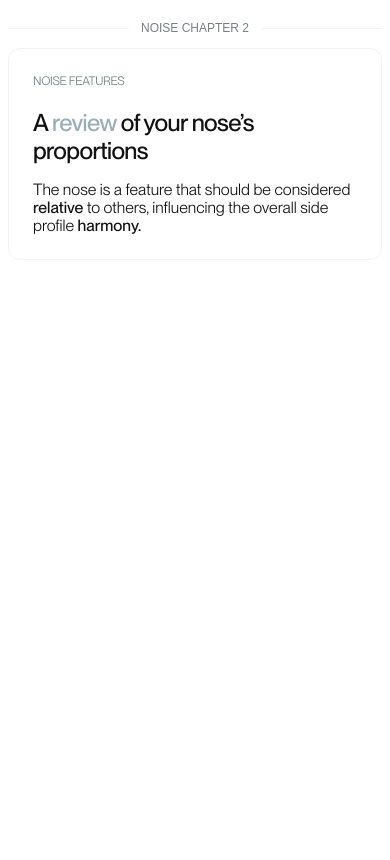
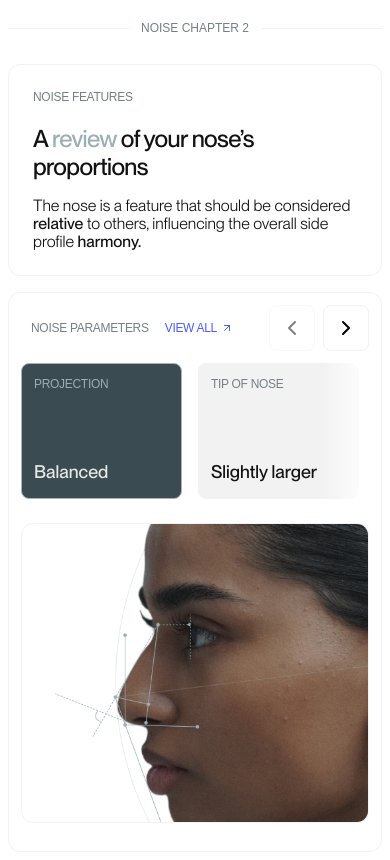
Before and after one commit to omarouhra/QOVES-FE-TEST, a Next.js app: page / in a window 390 px wide. Built offline with nearby package versions, Linux system fonts and the light colour scheme.

Commit message:
feat: carousel

```diff
--- a/package.json
+++ b/package.json
@@ -9,9 +9,10 @@
     "lint": "next lint"
   },
   "dependencies": {
+    "lucide-react": "^0.477.0",
+    "next": "15.2.0",
     "react": "^19.0.0",
-    "react-dom": "^19.0.0",
-    "next": "15.2.0"
+    "react-dom": "^19.0.0"
   },
   "devDependencies": {
     "typescript": "^5",
--- a/src/app/page.tsx
+++ b/src/app/page.tsx
@@ -1,6 +1,12 @@
+import Carousel from "@/components/carousel/Carousel";
+import Image from "next/image";
+import noiseImage from "../../public/noise.png";
+import { CircleAlert } from "lucide-react";
+import Link from "next/link";
+
 export default function Home() {
   return (
-    <section>
+    <section className="space-y-4">
       {/* Header */}
       <section className="flex items-center justify-between space-x-3 py-3">
         <hr className="h-px w-full text-[#F2F2F2]" />
@@ -10,9 +16,9 @@ export default function Home() {
         <hr className="h-px w-full text-[#F2F2F2]" />
       </section>
 
-      {/* Nose Features */}
+      {/* Noise Features */}
       <section className="border border-[#F2F2F2] p-6 rounded-xl space-y-5">
-        <p className=" font-zagma text-[#758084] uppercase text-xs tracking-tight">
+        <p className=" font-mono text-[#758084] uppercase text-xs tracking-tight">
           Noise features
         </p>
         <div className="space-y-4">
@@ -30,12 +36,16 @@ export default function Home() {
       </section>
 
       {/* Container */}
+      <section className="border border-[#F2F2F2] rounded-xl space-y-4 p-3">
+        {/* Carousel */}
+        <section>
+          <Carousel />
+        </section>
 
-      <section>
-        {/* Carousel */}
-        <section></section>
         {/* Image */}
-        <section></section>
+        <section className="w-full h-[300px] md:h-[590px] relative rounded-xl border border-[#F2F2F2] overflow-hidden md:col-span-2 lg:row-span-2 lg:col-span-1 lg:col-start-2 bg-white">
+          <Image src={noiseImage} alt="noise image" fill objectFit="cover" />
+        </section>
 
         {/* Explanation */}
         <section></section>
--- /dev/null
+++ b/src/components/carousel/Card.tsx
@@ -0,0 +1,38 @@
+import React from "react";
+import { cn } from "../../../utils/cn";
+
+interface CardProps {
+  title: string;
+  subtitle: string;
+  variant?: "default" | "highlighted";
+}
+export const Card = ({ title, subtitle, variant = "default" }: CardProps) => {
+  return (
+    <div
+      className={cn(
+        "p-3 h-[136px] min-w-[161px] md:min-w-[221px] border  rounded-lg flex flex-col justify-between text-left cursor-pointer duration-300",
+        variant === "highlighted"
+          ? "bg-[#3A4B51] border-[#B0B0B0]"
+          : "bg-[#F2F2F2] border-[#F2F2F2]"
+      )}
+    >
+      <p
+        className={cn(
+          "text-[#9AAEB5] uppercase text-xs tracking-tight font-mono",
+
+          variant === "highlighted" ? "text-[#9AAEB5] " : "text-[#758084]"
+        )}
+      >
+        {subtitle}
+      </p>
+      <h2
+        className={cn(
+          "text-lg md:text-2xl font-semibold",
+          variant === "highlighted" ? "text-[#E8E8E8]" : "text-[#121212]"
+        )}
+      >
+        {title}
+      </h2>
+    </div>
+  );
+};
--- /dev/null
+++ b/src/components/carousel/Carousel.tsx
@@ -0,0 +1,182 @@
+"use client";
+
+import { useRef, useState } from "react";
+import { ArrowUpRight, ChevronLeft, ChevronRight } from "lucide-react";
+import { Card } from "./Card";
+import { cn } from "../../../utils/cn";
+import Link from "next/link";
+
+const carouselCards = [
+  { subtitle: "PROJECTION", title: "Balanced" },
+  { subtitle: "TIP OF NOSE", title: "Slightly larger" },
+  { subtitle: "TIP OF NOSE", title: "Slightly larger" },
+  { subtitle: "TIP OF NOSE", title: "Slightly larger" },
+  { subtitle: "BRIDGE", title: "Narrow" },
+  { subtitle: "NOSTRILS", title: "Balanced" },
+];
+
+const Carousel = () => {
+  const [activeIndex, setActiveIndex] = useState(0);
+  const containerRef = useRef<HTMLDivElement>(null);
+
+  const ensureCardVisible = (index: number) => {
+    if (!containerRef.current) return;
+
+    const container = containerRef.current;
+    const cards = Array.from(container.children) as HTMLElement[];
+
+    if (index >= 0 && index < cards.length) {
+      const card = cards[index];
+      const cardLeft = card.offsetLeft;
+      const cardRight = cardLeft + card.offsetWidth;
+      const containerLeft = container.scrollLeft;
+      const containerRight = containerLeft + container.offsetWidth;
+
+      // Prevent scrolling for the first card
+      if (index === 0) {
+        container.scrollTo({
+          left: 0,
+          behavior: "smooth",
+        });
+        return;
+      }
+
+      if (cardLeft < containerLeft) {
+        // Card is to the left of the visible area
+        container.scrollTo({
+          left: cardLeft - 16, // Add some padding
+          behavior: "smooth",
+        });
+      } else if (cardRight > containerRight) {
+        // Card is to the right of the visible area
+        container.scrollTo({
+          left: cardRight - container.offsetWidth + 16, // Add some padding
+          behavior: "smooth",
+        });
+      }
+
+      // Check if the next card (if it exists) would be partially hidden
+      if (index < cards.length - 1) {
+        const nextCard = cards[index + 1];
+        const nextCardRight = nextCard.offsetLeft + nextCard.offsetWidth;
+
+        if (nextCardRight > containerRight) {
+          // Scroll to show the current card fully and part of the next card
+          container.scrollTo({
+            left: cardLeft - 16, // Add some padding
+            behavior: "smooth",
+          });
+        }
+      }
+
+      // Check if the previous card (if it exists) would be partially hidden
+      if (index > 0) {
+        const prevCard = cards[index - 1];
+        const prevCardLeft = prevCard.offsetLeft;
+
+        if (prevCardLeft < containerLeft) {
+          // Scroll to show the current card fully and part of the previous card
+          container.scrollTo({
+            left: cardLeft - container.offsetWidth + card.offsetWidth + 16, // Add some padding
+            behavior: "smooth",
+          });
+        }
+      }
+    }
+  };
+
+  const handlePrevious = () => {
+    if (activeIndex > 0) {
+      const newIndex = activeIndex - 1;
+      setActiveIndex(newIndex);
+      ensureCardVisible(newIndex);
+    }
+  };
+
+  const handleNext = () => {
+    if (activeIndex < carouselCards.length - 1) {
+      const newIndex = activeIndex + 1;
+      setActiveIndex(newIndex);
+      ensureCardVisible(newIndex);
+    }
+  };
+
+  const selectParameter = (index: number) => {
+    setActiveIndex(index);
+    ensureCardVisible(index);
+  };
+
+  return (
+    <div className="space-y-3">
+      <div className="flex items-center justify-between pl-2.5">
+        <div className="flex items-center space-x-4 font-mono">
+          <p className="text-[#758084] uppercase text-xs tracking-tight">
+            Noise parameters
+          </p>
+          <Link
+            title="QOVES landing page"
+            href="https://www.qoves.com/"
+            target="_blank"
+            className="group text-[#485DFF] flex items-center justify-center space-x-1 text-xs tracking-tight cursor-pointer"
+          >
+            <p className="uppercase">view all</p>
+            <ArrowUpRight className="size-3 group-hover:translate-x-0.5 group-hover:-translate-y-0.5 duration-150" />
+          </Link>
+        </div>
+        <div className="space-x-2">
+          <button
+            className={cn(
+              "p-2.5 border border-[#F2F2F2] rounded-lg cursor-pointer",
+              activeIndex === 0 ? "opacity-50 cursor-not-allowed" : ""
+            )}
+            onClick={handlePrevious}
+            aria-label="Previous"
+            disabled={activeIndex === 0}
+          >
+            <ChevronLeft />
+          </button>
+          <button
+            className={cn(
+              "p-2.5 border border-[#F2F2F2] rounded-lg cursor-pointer",
+              activeIndex === carouselCards.length - 1
+                ? "opacity-50 cursor-not-allowed"
+                : ""
+            )}
+            onClick={handleNext}
+            aria-label="Next"
+            disabled={activeIndex === carouselCards.length - 1}
+          >
+            <ChevronRight />
+          </button>
+        </div>
+      </div>
+      <div className="relative">
+        <div
+          ref={containerRef}
+          className="flex gap-4 overflow-x-auto scrollbar-hide pb-2 scroll-smooth"
+          style={{ scrollbarWidth: "none", msOverflowStyle: "none" }}
+        >
+          <div
+            className={cn(
+              "h-full w-12 absolute -right-0",
+              activeIndex === carouselCards.length - 1
+                ? "bg-transparent"
+                : "bg-gradient-to-r to-white"
+            )}
+          />
+          {carouselCards.map((data, index) => (
+            <button key={index} onClick={() => selectParameter(index)}>
+              <Card
+                title={data.title}
+                subtitle={data.subtitle}
+                variant={index === activeIndex ? "highlighted" : "default"}
+              />
+            </button>
+          ))}
+        </div>
+      </div>
+    </div>
+  );
+};
+
+export default Carousel;
--- /dev/null
+++ b/utils/cn.ts
@@ -0,0 +1,3 @@
+export function cn(...classes: (string | boolean | undefined)[]): string {
+  return classes.filter(Boolean).join(' ');
+}
```
Also changed, not shown: 1 other file (tests, documents, lock files or other folders).
